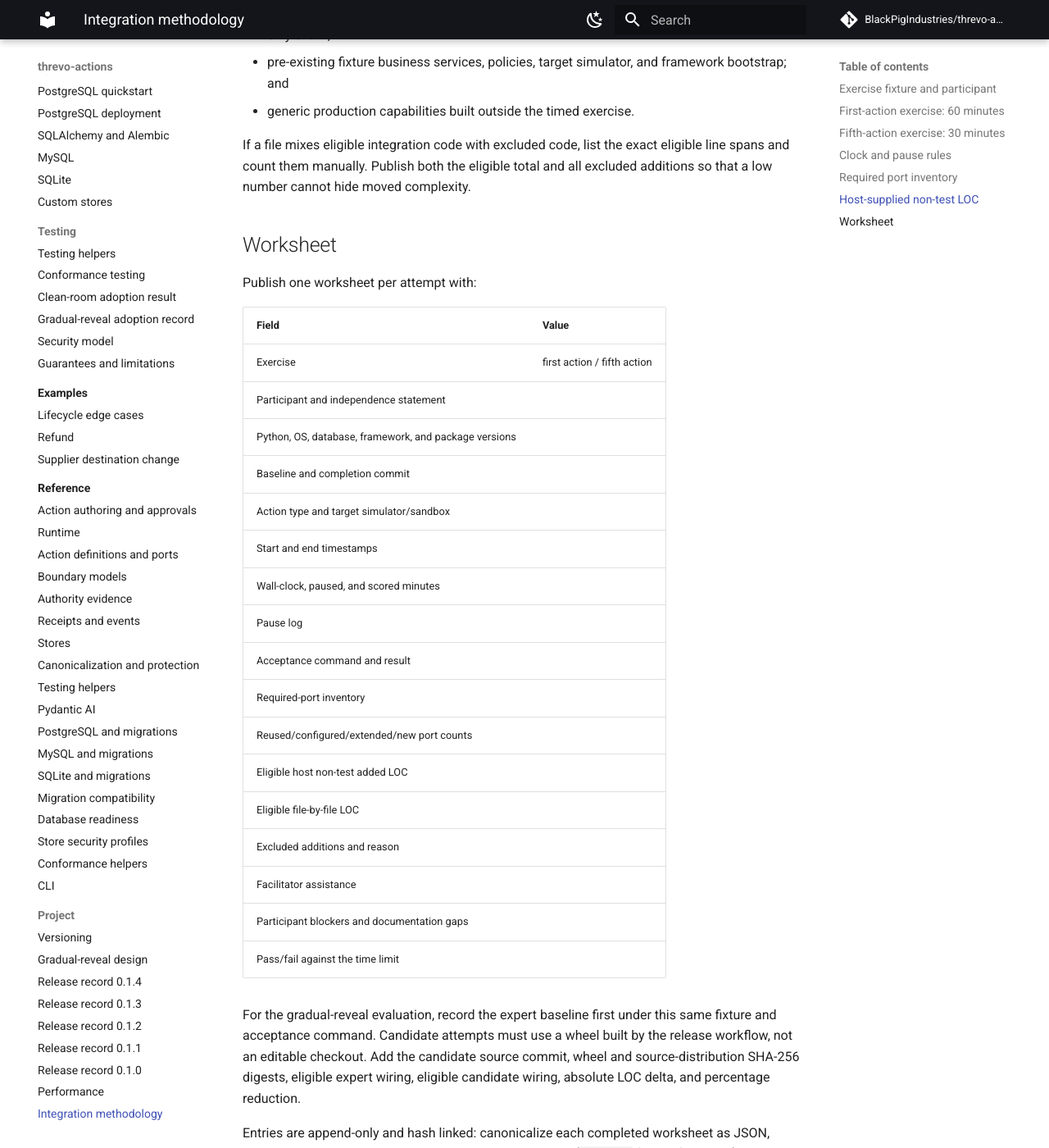
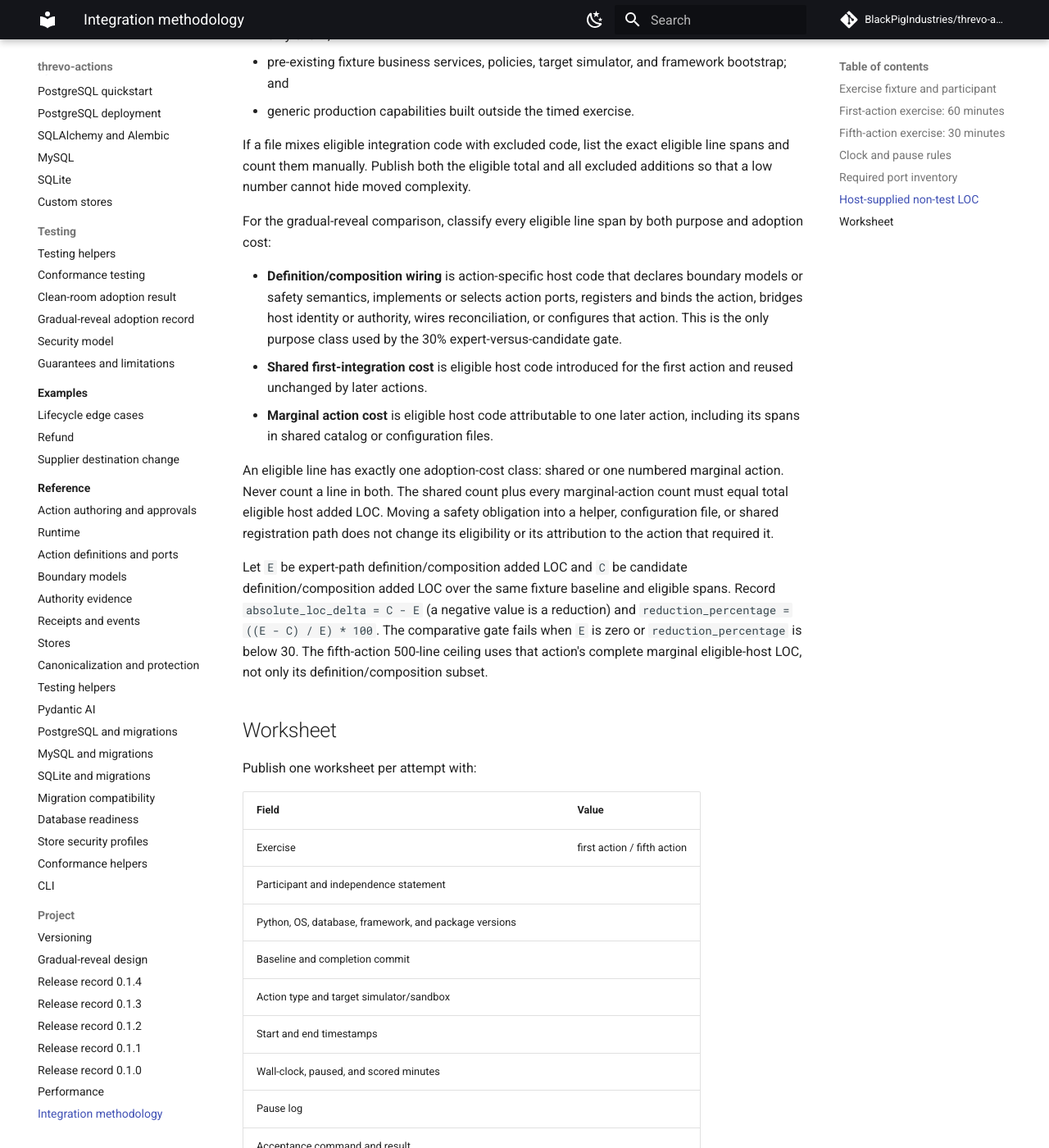
Before and after one commit to BlackPigIndustries/threvo-actions, an MkDocs documentation site: the page built from docs/integration-surface-methodology.md, in a window 1280 px wide and 1400 px high, scrolled down 4093 px. Shown: the whole window at 82% size. Built offline with MkDocs 1.6.1 and Material for MkDocs 9.7.7, drawn with Linux system fonts in a browser that asks for light colours; comment, search, counter and statistics services are not loaded; some of the changed text lies outside the part shown.

Commit message:
docs(methodology): define comparative wiring scores

```diff
--- a/docs/integration-surface-methodology.md
+++ b/docs/integration-surface-methodology.md
@@ -156,6 +156,33 @@ If a file mixes eligible integration code with excluded code, list the exact
 eligible line spans and count them manually. Publish both the eligible total
 and all excluded additions so that a low number cannot hide moved complexity.
 
+For the gradual-reveal comparison, classify every eligible line span by both
+purpose and adoption cost:
+
+- **Definition/composition wiring** is action-specific host code that declares
+  boundary models or safety semantics, implements or selects action ports,
+  registers and binds the action, bridges host identity or authority, wires
+  reconciliation, or configures that action. This is the only purpose class
+  used by the 30% expert-versus-candidate gate.
+- **Shared first-integration cost** is eligible host code introduced for the
+  first action and reused unchanged by later actions.
+- **Marginal action cost** is eligible host code attributable to one later
+  action, including its spans in shared catalog or configuration files.
+
+An eligible line has exactly one adoption-cost class: shared or one numbered
+marginal action. Never count a line in both. The shared count plus every
+marginal-action count must equal total eligible host added LOC. Moving a safety
+obligation into a helper, configuration file, or shared registration path does
+not change its eligibility or its attribution to the action that required it.
+
+Let `E` be expert-path definition/composition added LOC and `C` be candidate
+definition/composition added LOC over the same fixture baseline and eligible
+spans. Record `absolute_loc_delta = C - E` (a negative value is a reduction)
+and `reduction_percentage = ((E - C) / E) * 100`. The comparative gate fails
+when `E` is zero or `reduction_percentage` is below 30. The fifth-action
+500-line ceiling uses that action's complete marginal eligible-host LOC, not
+only its definition/composition subset.
+
 ## Worksheet
 
 Publish one worksheet per attempt with:
@@ -175,6 +202,7 @@ Publish one worksheet per attempt with:
 | Reused/configured/extended/new port counts | |
 | Eligible host non-test added LOC | |
 | Eligible file-by-file LOC | |
+| Purpose and adoption-cost classification for every eligible span | |
 | Excluded additions and reason | |
 | Facilitator assistance | |
 | Participant blockers and documentation gaps | |
```
Also changed, not shown: 1 other file.
